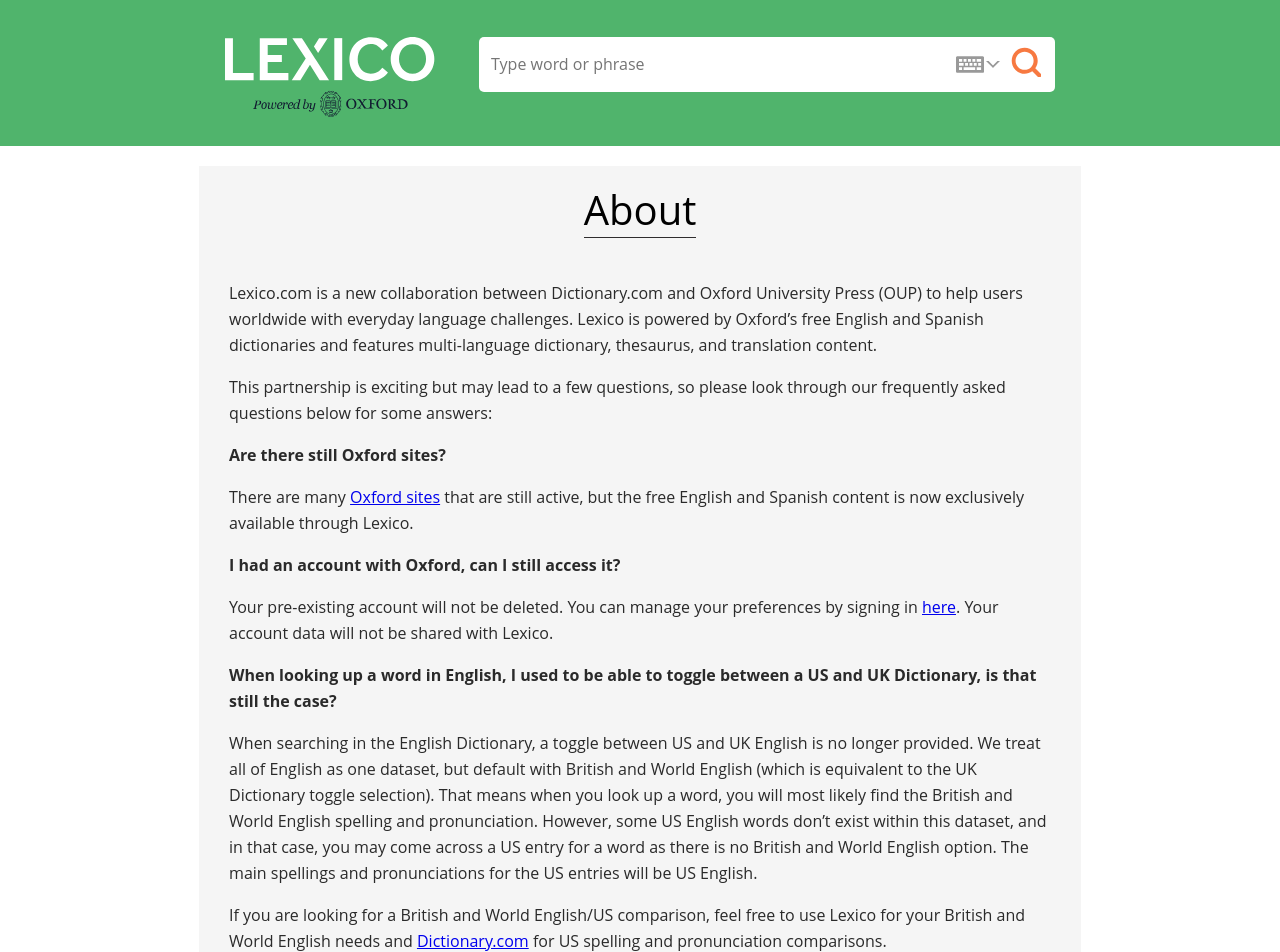
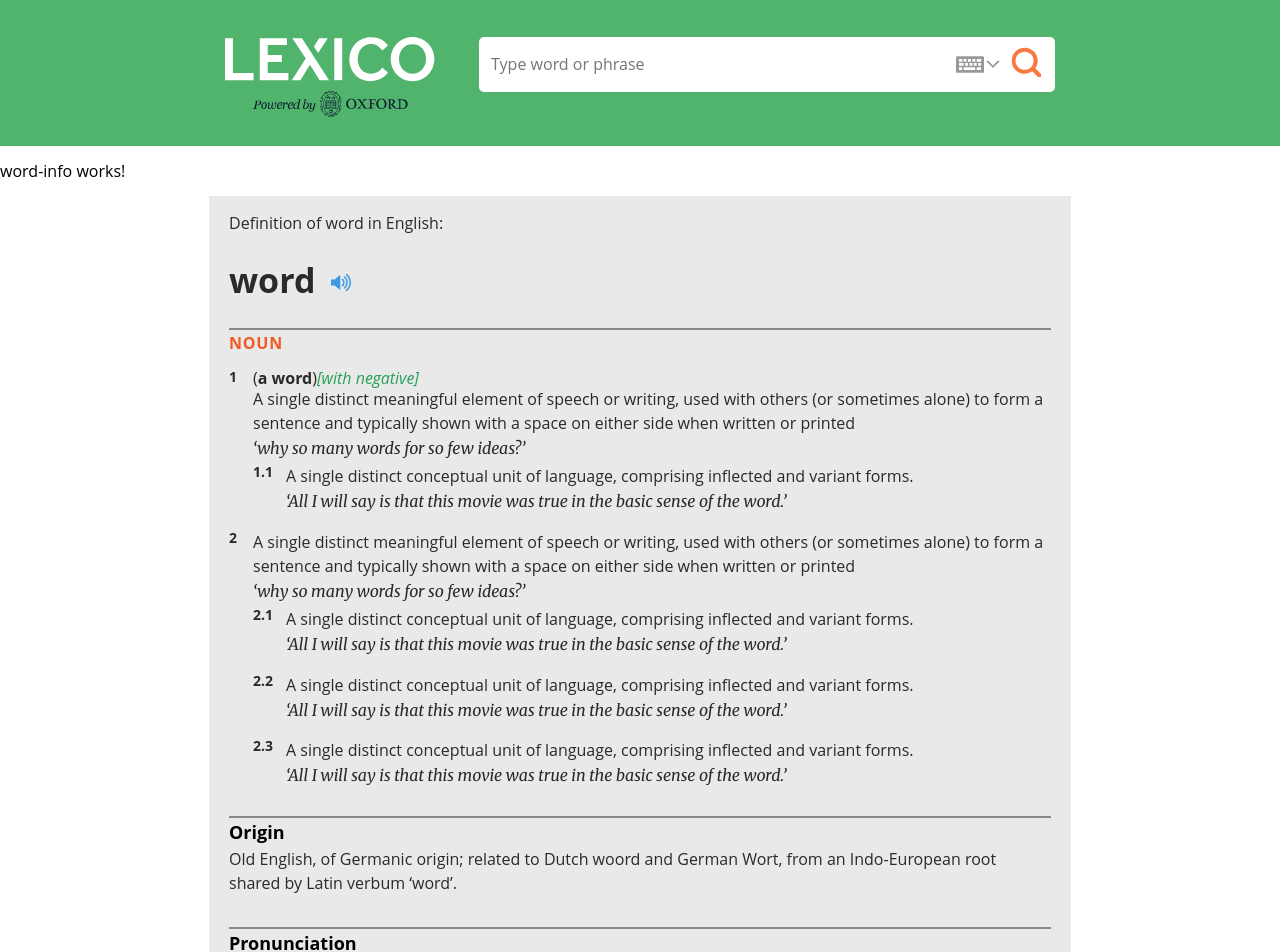
Before and after one commit to AlexKuskov/oxford-dictionaries-api, an Angular app: page / in a window 1280 px wide. Shown: the top 952 px of the page. Built offline with nearby package versions, Linux system fonts and the light colour scheme.

Commit message:
Style word-info section

```diff
--- a/src/app/components/content/content.component.html
+++ b/src/app/components/content/content.component.html
@@ -2,5 +2,5 @@
   content works!
 </p> -->
 <!-- <app-main></app-main> -->
-<app-about-us></app-about-us>
-<!-- <app-word-info></app-word-info> -->
+<!-- <app-about-us></app-about-us> -->
+<app-word-info></app-word-info>
--- a/src/app/components/content/main/main.component.ts
+++ b/src/app/components/content/main/main.component.ts
@@ -1,5 +1,4 @@
 import { Component, OnInit } from '@angular/core';
-import { MainService } from 'src/app/sevices/main.service';
 
 @Component({
   selector: 'app-main',
@@ -8,12 +7,10 @@
 })
 export class MainComponent implements OnInit {
 
-  constructor(private mainService: MainService) { }
+  constructor() { }
 
   ngOnInit() {
   }
 
-  onSend() {
-    this.mainService.initial();
-  }
+
 }
--- a/src/app/components/content/word-info/word-info.component.html
+++ b/src/app/components/content/word-info/word-info.component.html
@@ -1,3 +1,136 @@
-<p>
+<p (click)="onSend()">
   word-info works!
 </p>
+
+<div class="word-info-container">
+  <h1 class="word-info-container__header">Definition of word in English:</h1>
+   <!-- obj.id -->
+  <h2 class="word-info-container__word">word</h2>
+  <div class="word-info-container__word-audio">
+    <img src="assets/audio-hover.svg" alt="audio">
+  </div>
+
+  <!-- obj.results[0].lexicalEntries[0] -->
+  <section class="lexical-category">
+      <!-- obj.results[0].lexicalEntries[0].lexicalCategory.text -->
+      <h3 class="lexical-category__header">noun</h3>
+
+      <ol class="senses">
+        <li class="sense">
+            <span class="word-form-note">(<strong>a word</strong>)</span>
+            <span class="grammatical-note">[with negative]</span>
+          <!-- obj.results[0].lexicalEntries[0].entries[0].senses[0].definitions -->
+          <div class="lexical-category-definition">
+            <!-- obj.results[0].lexicalEntries[0].entries[0].senses[0].notes[0].text -->
+            <!-- for text like (bold text), and [negative] text -->
+
+            a single distinct meaningful element of speech or
+            writing, used with others (or sometimes alone) to form a sentence and typically shown with a
+            space on either side when written or printed
+          </div>
+
+          <!-- obj.results[0].lexicalEntries[0].entries[0].senses[0].examples[0].text -->
+          <div class="lexical-category-example">‘why so many words for so few ideas?’</div>
+
+          <ol class="subsenses">
+            <li class="subsense">
+              <!-- obj.results[0].lexicalEntries[0].entries[0].senses[0].subsenses[0].definitions -->
+              <div class="lexical-category-subsense">
+                <!-- obj.results[0].lexicalEntries[0].entries[0].senses[0].subsenses[0].notes[0].text
+                there are wordFormNote and grammaticalNote types -->
+                a single distinct conceptual unit of language, comprising inflected and variant forms.
+              </div>
+
+              <!-- obj.results[0].lexicalEntries[0].entries[0].senses[0].subsenses[0].examples[0].text -->
+              <div class="lexical-category-example">
+                  ‘All I will say is that this movie was true in the basic sense of the word.’
+              </div>
+            </li>
+          </ol>
+
+        </li>
+
+        <li class="sense">
+            <!-- obj.results[0].lexicalEntries[0].entries[0].senses[0].definitions -->
+            <div class="lexical-category-definition">
+              <!-- obj.results[0].lexicalEntries[0].entries[0].senses[0].notes[0].text -->
+              <!-- for text like (bold text), and [negative] text -->
+              a single distinct meaningful element of speech or
+              writing, used with others (or sometimes alone) to form a sentence and typically shown with a
+              space on either side when written or printed
+            </div>
+
+            <!-- obj.results[0].lexicalEntries[0].entries[0].senses[0].examples[0].text -->
+            <div class="lexical-category-example">‘why so many words for so few ideas?’</div>
+
+            <ol class="subsenses">
+              <li class="subsense">
+                <!-- obj.results[0].lexicalEntries[0].entries[0].senses[0].subsenses[0].definitions -->
+                <div class="lexical-category-subsense">
+                  <!-- obj.results[0].lexicalEntries[0].entries[0].senses[0].subsenses[0].notes[0].text
+                  there are wordFormNote and grammaticalNote types -->
+                  a single distinct conceptual unit of language, comprising inflected and variant forms.
+                </div>
+
+                <!-- obj.results[0].lexicalEntries[0].entries[0].senses[0].subsenses[0].examples[0].text -->
+                <div class="lexical-category-example">
+                    ‘All I will say is that this movie was true in the basic sense of the word.’
+                </div>
+              </li>
+
+              <li class="subsense">
+                  <!-- obj.results[0].lexicalEntries[0].entries[0].senses[0].subsenses[0].definitions -->
+                  <div class="lexical-category-subsense">
+                    <!-- obj.results[0].lexicalEntries[0].entries[0].senses[0].subsenses[0].notes[0].text
+                    there are wordFormNote and grammaticalNote types -->
+                    a single distinct conceptual unit of language, comprising inflected and variant forms.
+                  </div>
+
+                  <!-- obj.results[0].lexicalEntries[0].entries[0].senses[0].subsenses[0].examples[0].text -->
+                  <div class="lexical-category-example">
+                      ‘All I will say is that this movie was true in the basic sense of the word.’
+                  </div>
+                </li>
+
+                <li class="subsense">
+                    <!-- obj.results[0].lexicalEntries[0].entries[0].senses[0].subsenses[0].definitions -->
+                    <div class="lexical-category-subsense">
+                      <!-- obj.results[0].lexicalEntries[0].entries[0].senses[0].subsenses[0].notes[0].text
+                      there are wordFormNote and grammaticalNote types -->
+                      a single distinct conceptual unit of language, comprising inflected and variant forms.
+                    </div>
+
+                    <!-- obj.results[0].lexicalEntries[0].entries[0].senses[0].subsenses[0].examples[0].text -->
+                    <div class="lexical-category-example">
+                        ‘All I will say is that this movie was true in the basic sense of the word.’
+                    </div>
+                  </li>
+            </ol>
+
+          </li>
+
+      </ol>
+
+  </section>
+
+  <section class="lexical-category">
+    <!-- obj.results[0].lexicalEntries[0].entries[0].etymologies -->
+    <h3 class="black-header">Origin</h3>
+    <div class="etymologies">
+        Old English, of Germanic origin; related to Dutch woord and German Wort, from an Indo-European
+        root shared by Latin verbum ‘word’.
+    </div>
+  </section>
+
+  <!-- <section class="pronunciation-section"> -->
+  <section class="lexical-category">
+    <h3 class="black-header">Pronunciation</h3>
+    <strong class="word">word</strong>
+    <!-- obj.results[0].lexicalEntries[0].pronunciations.phoneticSpelling -->
+    <span class="phonetic-pronunciation">/wəːd/</span>
+    <!-- obj.results[0].lexicalEntries[0].pronunciations.audioFile -->
+    <span class="word-info-container__word-audio word-audio-pronunciation">
+      <img src="assets/audio-hover.svg" alt="audio">
+    </span>
+  </section>
+</div>
--- a/src/app/components/content/word-info/word-info.component.scss
+++ b/src/app/components/content/word-info/word-info.component.scss
@@ -0,0 +1,145 @@
+@import url('https://fonts.googleapis.com/css?family=Merriweather:400i,700&display=swap');
+
+.word-info-container {
+    width: 822px;
+    min-height: 500px;
+    background-color: rgb(233, 233, 233);
+    margin: 0 auto;
+    padding: 18px 20px;
+    color: rgb(42, 42, 42);
+}
+
+.word-info-container__header {
+    font-size: 16px;
+    font-weight: 400;
+    margin: 0;
+}
+
+.word-info-container__word {
+    display: inline-block;
+    margin-right: 6px;
+    font-size: 34px;
+}
+
+.word-info-container__word-audio {
+    display: inline-block;
+    margin: 0 10px;
+    height: 24px;
+    width: 24px;
+    cursor: pointer;
+
+    &:hover {
+        filter: brightness(0.9);
+    }
+}
+
+.lexical-category {
+    padding-top: 4px;
+    margin-bottom: 32px;
+    border-top: 2px solid rgb(136, 136, 136);
+}
+
+.lexical-category__header {
+    color: rgb(241, 90, 36);
+    text-transform: uppercase;
+    letter-spacing: 0.8px;
+    font-size: 16px;
+    margin: 0;
+}
+
+.lexical-category-definition, .etymologies {
+    line-height: 24px;
+
+    &:only-of-type {
+        list-style-type: none;
+    }
+
+    &::first-letter {
+        text-transform: uppercase;
+    }
+}
+
+.lexical-category-example {
+    font-family: 'Merriweather', sans-serif;
+    font-style: italic;
+    margin: 4px 0 7px;
+}
+
+.senses {
+    list-style: none;
+    counter-reset: sense;
+    padding-left: 24px;
+}
+
+.sense {
+    position: relative;
+    counter-increment: sense;
+    margin-bottom: 19px;
+
+    &::before {
+        content: counter(sense);
+        font-weight: 700;
+        position: absolute;
+        left: -24px;
+        font-size: 14px;
+    }
+}
+
+.lexical-category-subsense {
+    line-height: 24px;
+
+    &:only-of-type {
+        list-style-type: none;
+    }
+
+    &::first-letter {
+        text-transform: uppercase;
+    }
+}
+
+.subsenses {
+    list-style: none;
+    counter-reset: subsense;
+    padding: 0;
+}
+
+.subsense {
+    position: relative;
+    counter-increment: subsense;
+    padding-left: 33px;
+    margin-bottom: 19px;
+
+    &::before {
+        content: counter(sense) "." counter(subsense);
+        font-weight: 700;
+        position: absolute;
+        left: 0;
+        font-size: 14px;
+    }
+}
+
+.black-header {
+    color: rgb(0, 0, 0);
+    margin: 0;
+    margin-bottom: 4px;
+    font-size: 18px;
+}
+
+.phonetic-pronunciation {
+    margin-left: 7px;
+}
+
+.grammatical-note {
+    color: #27a058;
+    font-style: italic;
+    font-size: 16px;
+}
+
+.word-audio-pronunciation {
+    vertical-align: middle;
+}
+
+.word {
+    font: 700 18px "Merriweather", Georgia, "Times New Roman", sans-serif;
+    font-family: "Merriweather", Georgia, "Times New Roman", sans-serif;
+}
--- a/src/app/components/content/word-info/word-info.component.ts
+++ b/src/app/components/content/word-info/word-info.component.ts
@@ -1,4 +1,5 @@
 import { Component, OnInit } from '@angular/core';
+import { MainService } from 'src/app/sevices/main.service';
 
 @Component({
   selector: 'app-word-info',
@@ -7,9 +8,13 @@
 })
 export class WordInfoComponent implements OnInit {
 
-  constructor() { }
+  constructor(private mainService: MainService) { }
 
   ngOnInit() {
   }
 
+  onSend() {
+    this.mainService.initial();
+  }
+
 }
--- a/src/app/sevices/main.service.ts
+++ b/src/app/sevices/main.service.ts
@@ -8,7 +8,7 @@
 
   constructor(private http: HttpClient) { }
 
-  baseUrl: string = "/api/v2/languages";
+  baseUrl: string = "/api/v2/entries/en-gb/word";
   // /entries/{source_lang}/{word_id}
   // /lemmas/{source_lang}/{word_id}
   // https://od-api.oxforddictionaries.com/api/v2/search/en-gb?q=link
```
Also changed, not shown: src/assets/audio-hover.svg (added).
